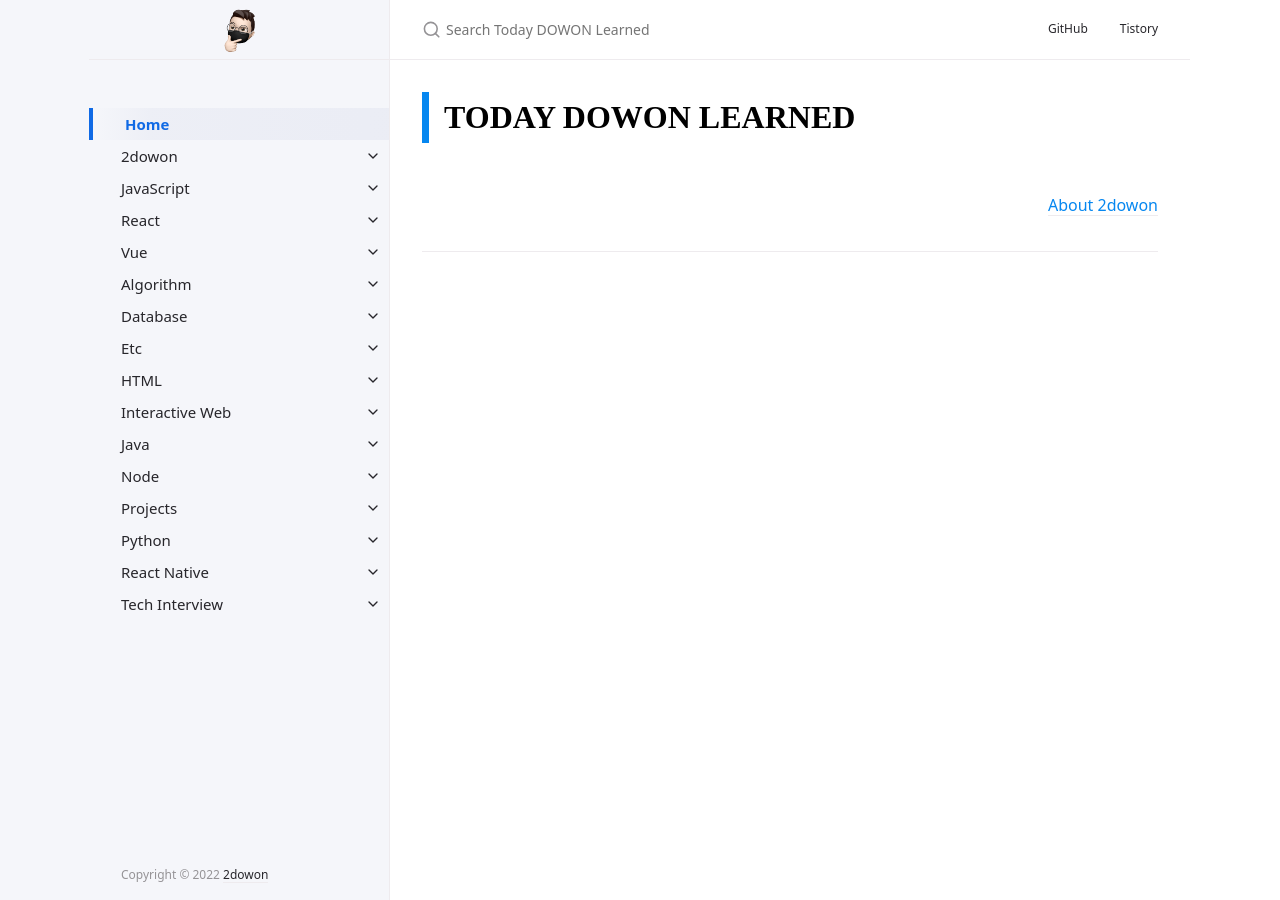
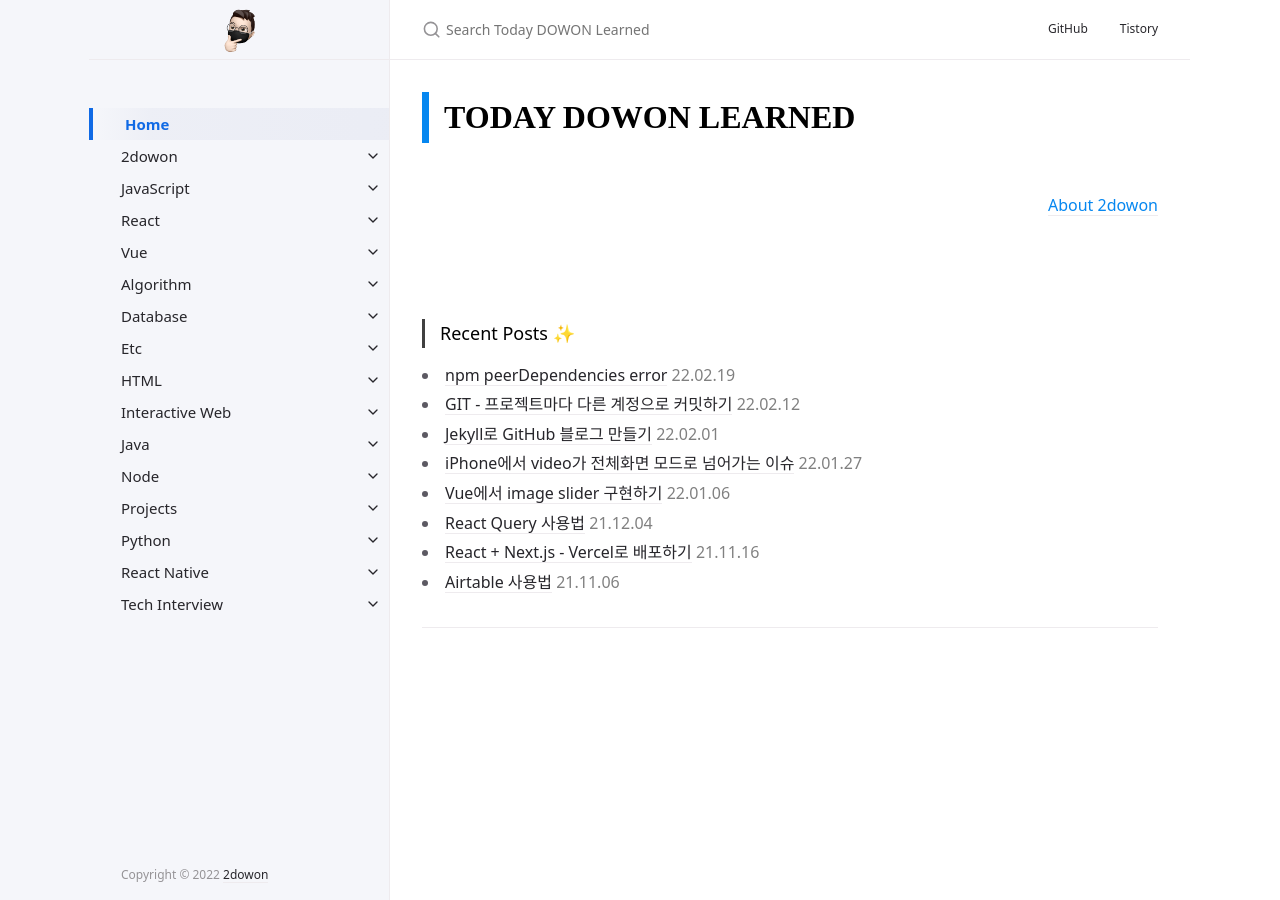
Before and after one commit to 2dowon/2dowon.github.io, a Jekyll site: the page built from index.md, in a window 1280 px wide. Built offline with Jekyll 4.4.1, drawn with Linux system fonts in a browser that asks for light colours; some web fonts are replaced.

Commit message:
add recent posts on main

```diff
--- a/index.md
+++ b/index.md
@@ -9,3 +9,38 @@ permalink: /
 <div style="font-family: 'Gugi', cursive; font-size:32px; font-weight: 800; border-left: 7px solid #0687f0; padding-left:15px !important; color:#000000; margin-bottom: 50px;">TODAY DOWON LEARNED</div>
 
 <div align="right"><a href="{{ '/about' | absolute_url }}" style="color:#0687f0;">About 2dowon</a></div>
+
+<div style="font-size:18px; font-weight: 500; border-left: 3px solid #404040; padding-left:15px !important; color:#000000; margin-top:100px; margin-bottom:15px;">Recent Posts ✨</div>
+
+<li>
+    <a href="http://localhost:4000/docs/etc/npm-peerDependencies-error/">npm peerDependencies error</a>
+    <span style="color:#808080">22.02.19</span>
+</li>
+<li>
+    <a href="http://localhost:4000/docs/etc/commit-by-different-account/">GIT - 프로젝트마다 다른 계정으로 커밋하기</a>
+    <span style="color:#808080">22.02.12</span>
+</li>
+<li>
+    <a href="https://2dowon.github.io/docs/etc/jekyll-blog/">Jekyll로 GitHub 블로그 만들기</a>
+    <span style="color:#808080">22.02.01</span>
+</li>
+<li>
+    <a href="http://localhost:4000/docs/html/play-video-with-iphone/">iPhone에서 video가 전체화면 모드로 넘어가는 이슈</a>
+    <span style="color:#808080">22.01.27</span>
+</li>
+<li>
+    <a href="http://localhost:4000/docs/vue/image-slider/">Vue에서 image slider 구현하기</a>
+    <span style="color:#808080">22.01.06</span>
+</li>
+<li>
+    <a href="http://localhost:4000/docs/react/how-to-use-react-query/">React Query 사용법</a>
+    <span style="color:#808080">21.12.04</span>
+</li>
+<li>
+    <a href="http://localhost:4000/docs/react/deploy-by-vercel/">React + Next.js - Vercel로 배포하기</a>
+    <span style="color:#808080">21.11.16</span>
+</li>
+<li>
+    <a href="http://localhost:4000/docs/etc/airtable/">Airtable 사용법</a>
+    <span style="color:#808080">21.11.06</span>
+</li>
```
